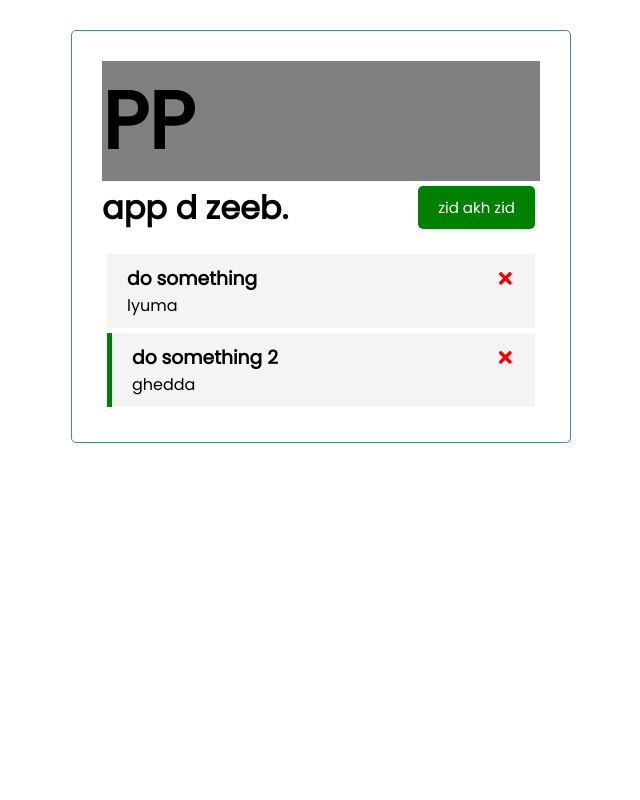
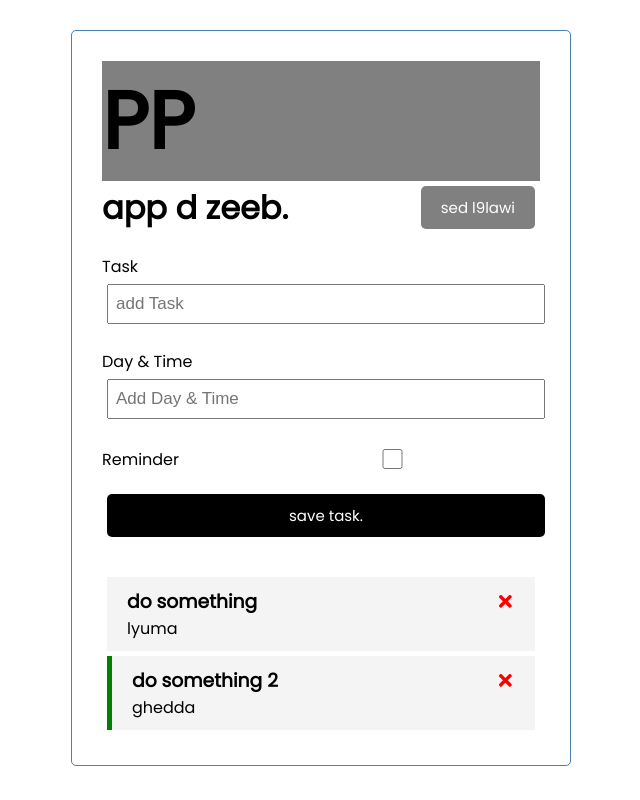
Before and after one commit to mohaslimani/taskTracker-reactJS, a React (Create React App) app in the folder task-tracker/: page / in a window 1280 px wide. Both pictures are taken after a click on the button "zid akh zid". Shown: the whole page, without its empty margins (319-959 px from the left). Built offline with nearby package versions, Linux system fonts and the light colour scheme.

Commit message:
salit wa9ila mn l front- db ankhdem b fake json-api bach ndir l back

```diff
--- a/task-tracker/src/App.js
+++ b/task-tracker/src/App.js
@@ -1,9 +1,12 @@
 import Header from './components/Header'
 import Tasks from './components/Tasks';
+import AddTask from './components/AddTask';
 import { useState } from 'react'
 
 function App() {
-	//...states
+	//states of button
+	const [btnState, setBtnState] = useState(false);
+	//...states of data
 	const [tasks, setTasks] = useState(
 		[
 			{
@@ -33,13 +36,27 @@
 			tasks.map(
 				(t) => t.id === id ? { ...t, reminder: !t.reminder} : t))
 	}
+	//add task
+	const addTask = (task) =>
+	{
+		console.log(task);
+
+		const id = 1 + Math.floor(Math.random() * Math.random() * 1000);
+		const newTask = {id, ...task}
+		console.log(newTask);
+		// console.log(id);
+		setTasks([...tasks, newTask])
+	}
 
   return (
 	//   every return has to be one single element and everything will be inside of it.
 	// if u dont want to embedd your app in a div u can embed it in nothing element <> </>
 	<>
     <div className="container">
-		<Header title="app d zeeb."/>
+		<Header title="app d zeeb." onSet={() => setBtnState(!btnState)} btnSt={btnState}/>
+
+		{btnState === true && <AddTask onAdd={addTask}/> }
+
 		{
 			(tasks.length > 0) ?
 			<Tasks tasks={tasks}
--- /dev/null
+++ b/task-tracker/src/components/AddTask.js
@@ -0,0 +1,53 @@
+import { useState } from "react"
+
+const AddTask = ({ onAdd }) => {
+	const [text, setTxt] = useState('');
+	const [day, setDay] = useState('');
+	const [reminder, setReminder] = useState(false);
+
+
+	const onSubmit = (e) => {
+		// this stops onSubmit from submittin ?
+		e.preventDefault()
+
+		if (!text)
+		{
+			alert('add a task before saving.');
+			return ;
+		}
+
+		onAdd( {text, day, reminder} );
+
+		// taking those from here will make one diff
+		// so u cannot save two times in a row without changing the text(task)
+		// exactly
+		// what it does exactly is to reset the consts(text, day,reminder)
+		// reseting the text will make it empty, but we prevented any save with an empty text(task)
+		setTxt();
+		setDay();
+		setReminder();
+	}
+
+	return (
+		<form className='add-form' onSubmit={onSubmit}>
+			<div className='form-control'>
+				<label>Task</label>
+				<input type="text" placeholder="add Task"
+				value={text} onChange={(e) => setTxt(e.target.value)}/>
+			</div>
+			<div className='form-control'>
+				<label>Day & Time</label>
+				<input type="text" placeholder="Add Day & Time"
+				value={day} onChange={(e) => setDay(e.target.value)}/>
+			</div>
+			<div className='form-control form-control-check'>
+				<label>Reminder</label>
+				<input type="checkbox"
+				checked={reminder} value={reminder} onChange={(e) => setReminder(e.currentTarget.checked)}/>
+			</div>
+			<input className="btn btn-block" value="save task." type="Submit"/>
+		</form>
+	)
+}
+
+export default AddTask
--- a/task-tracker/src/components/Header.js
+++ b/task-tracker/src/components/Header.js
@@ -2,17 +2,18 @@
 import Button from './Button'
 
 
-const Header = ( {title} ) => {
+const Header = ( {title, onSet, btnSt} ) => {
 
-	const consoleC = () => {
-		console.log('see the console');
-	}
+	// const consoleC = () => {
+	// 	console.log('see the console')
+
+	// }
 	return (
 		<>
 		<h1 style={inlinEStylExample}> PP </h1>
 		<header className="header">
 			<h1>{title}</h1>
-			<Button color="green" text="zid akh zid" click={consoleC}/>
+			<Button color={btnSt ? "gray" : "green"} text={btnSt ? "sed l9lawi" : "zid akh zid"} click={onSet}/>
 		</header>
 		</>
 	)
```
